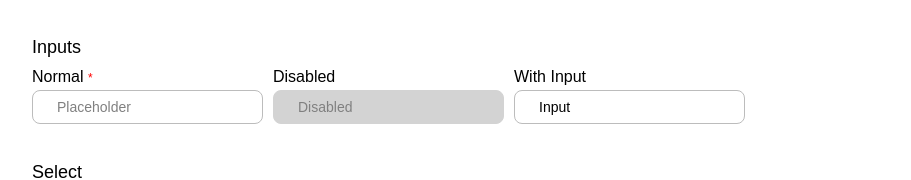
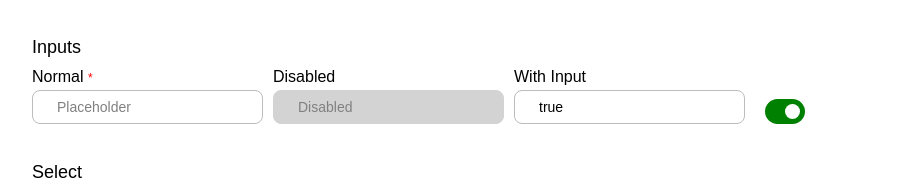
Before and after one commit to tosh99/SimpleUI, a React (Vite) app: page / in a window 1280 px wide. Shown: the part 573-753 px from the top of the page, without its empty margins (68-979 px from the left). Built offline with nearby package versions, Linux system fonts and the light colour scheme.

Commit message:
Added Toggle Component Minor Select Styling Change

```diff
--- a/package.json
+++ b/package.json
@@ -1,7 +1,7 @@
 {
     "name": "react-simple-ui-lib",
     "description": "A Clean and Simple UI Library for React",
-    "version": "0.3.5",
+    "version": "0.3.6",
     "main": "dist/index.js",
     "module": "dist/index.js",
     "types": "dist/index.d.ts",
--- a/src/app.tsx
+++ b/src/app.tsx
@@ -11,6 +11,7 @@ import { SButton } from './base-components/s-button/s-button';
 import { SBadge } from './base-components/s-badge/s-badge';
 import { SAccordion } from './base-components/s-accordion/s-accordion';
 import { FaPlus, FaUser } from 'react-icons/fa6';
+import { SToggle } from './base-components/s-toggle/s-toggle';
 
 const options = [
     { label: 'Opt 1', value: 1 },
@@ -19,6 +20,7 @@ const options = [
 
 export function App() {
     const [opt, set_opt] = useState(options[0]);
+    const [is_on, set_is_on] = useState(true);
 
     return (
         <>
@@ -51,10 +53,16 @@ export function App() {
                     </SFlex>
                     <br />
                     <header>Inputs</header>
-                    <SFlex>
+                    <SFlex align={'end'}>
                         <SInput label={'Normal'} required />
                         <SInput label={'Disabled'} disabled value={'Disabled'} />
-                        <SInput label={'With Input'} value={'Input'} />
+                        <SInput label={'With Input'} value={is_on.toString()} />
+                        <SToggle
+                            is_on={is_on}
+                            onToggle={() => {
+                                set_is_on((prev) => !prev);
+                            }}
+                        />
                     </SFlex>
                     <br />
                     <header>Select</header>
--- a/src/base-components/s-select/s-select.module.scss
+++ b/src/base-components/s-select/s-select.module.scss
@@ -75,7 +75,7 @@
 
     .selectOptions {
         position: absolute;
-        top: 42px;
+        top: calc(var(--SelectHeight) + 8px);
         background: white;
         width: inherit;
         border: 1px solid lightgray;
--- /dev/null
+++ b/src/base-components/s-toggle/s-toggle.module.scss
@@ -0,0 +1,21 @@
+.switch {
+    background-color: gray;
+    align-items: center;
+    padding: 5px;
+    border-radius: 15px;
+    cursor: pointer;
+    min-width: 40px;
+    height: 25px;
+}
+
+.switchOn {
+    justify-content: flex-end;
+    background-color: green;
+}
+
+.handle {
+    width: 15px;
+    height: 15px;
+    background-color: white;
+    border-radius: 50%;
+}
--- /dev/null
+++ b/src/base-components/s-toggle/s-toggle.tsx
@@ -0,0 +1,35 @@
+import React from 'react';
+import { motion } from 'framer-motion';
+import styles from './s-toggle.module.scss';
+import { SFlex } from '../s-flex/s-flex';
+
+export function SToggle(props: SToggleProps) {
+    const toggleSwitch = () => {
+        if (props.onToggle) {
+            props.onToggle();
+        }
+    };
+
+    return (
+        <SFlex align={'center'}>
+            <p>{props.off_text}</p>
+            <SFlex className={`${styles.switch} ${props.is_on ? styles.switchOn : ''}`} align={'center'} onClick={toggleSwitch}>
+                <motion.div className={styles.handle} layout transition={spring} />
+            </SFlex>
+            <p>{props.on_text}</p>
+        </SFlex>
+    );
+}
+
+const spring = {
+    type: 'spring',
+    stiffness: 700,
+    damping: 20,
+};
+
+export interface SToggleProps {
+    on_text?: string;
+    off_text?: string;
+    is_on?: boolean;
+    onToggle?: () => void;
+}
--- a/src/index.ts
+++ b/src/index.ts
@@ -14,3 +14,4 @@ export { SPageSection } from './base-components/s-page-section/s-page-section';
 export { SSwiper } from './base-components/s-swiper/s-swiper';
 export { SMarquee } from './base-components/s-marquee/s-marquee';
 export { SAccordion } from './base-components/s-accordion/s-accordion';
+export { SToggle } from './base-components/s-toggle/s-toggle';
```
